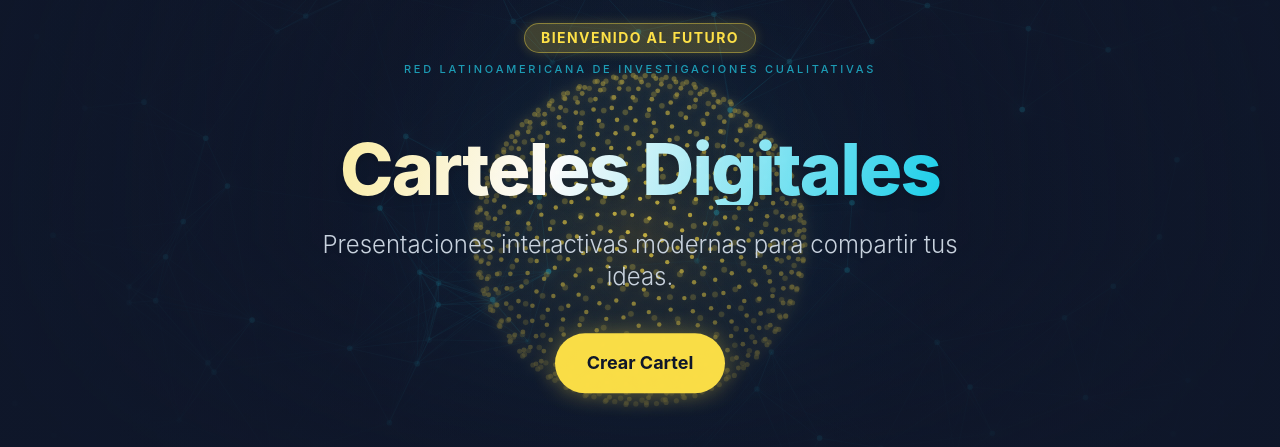
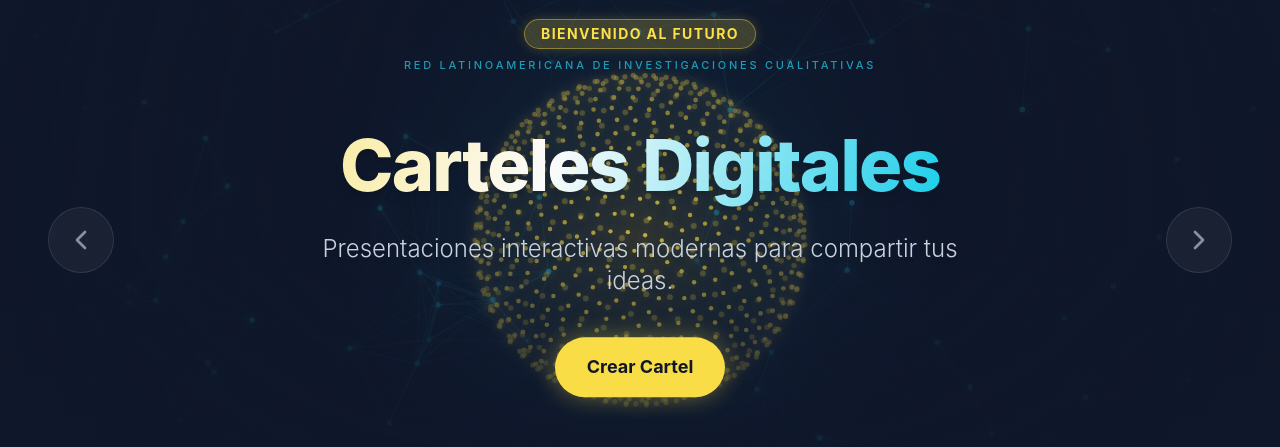
Before and after one commit to Gill3010/relaticV2, a React (Vite) app: page / in a window 1280 px wide. Shown: the part 250-697 px from the top of the page. Built offline with nearby package versions, Linux system fonts and the light colour scheme.

Commit message:
feat: añadir navegación manual con chevrons al Hero y reinicio de temporizador

```diff
--- a/src/components/sections/Hero.tsx
+++ b/src/components/sections/Hero.tsx
@@ -1,5 +1,6 @@
 import { useState, useEffect, useRef } from 'react';
 import { motion, AnimatePresence, useScroll, useTransform } from 'framer-motion';
+import { ChevronLeft, ChevronRight } from 'lucide-react';
 
 // Deterministic pseudo-random (seeded) — keeps scatter positions stable across resizes
 const pr = (seed: number) => {
@@ -49,7 +50,10 @@ export function Hero() {
             setCurrentSlide(prev => (prev + 1) % slides.length);
         }, 5000);
         return () => clearInterval(timer);
-    }, [slides.length]);
+    }, [currentSlide, slides.length]); // Restarts timer when currentSlide changes
+
+    const handleNext = () => setCurrentSlide((prev) => (prev + 1) % slides.length);
+    const handlePrev = () => setCurrentSlide((prev) => (prev - 1 + slides.length) % slides.length);
 
     // ── Canvas: globe + background network ──────────────────────────────────
     useEffect(() => {
@@ -367,7 +371,7 @@ export function Hero() {
 
             {/* Hero text content — fade + scale on scroll exit */}
             <motion.div
-                className="relative z-10 text-center px-4 max-w-4xl mx-auto flex flex-col items-center"
+                className="relative z-10 text-center px-14 md:px-24 max-w-5xl mx-auto flex flex-col items-center"
                 style={{ opacity: contentOpacity, scale: contentScale }}
             >
                 {/* Badge block */}
@@ -395,7 +399,7 @@ export function Hero() {
                         transition={{ duration: 0.5 }}
                         className="flex flex-col items-center"
                     >
-                        <h1 className="text-5xl md:text-7xl font-extrabold tracking-tight mb-6 drop-shadow-lg hero-title-gradient">
+                        <h1 className="text-5xl md:text-7xl font-extrabold tracking-tight mb-6 pb-2 drop-shadow-lg hero-title-gradient">
                             {slides[currentSlide].title}
                         </h1>
 
@@ -412,6 +416,23 @@ export function Hero() {
                     </motion.div>
                 </AnimatePresence>
             </motion.div>
+
+            {/* Navigation Arrows */}
+            <button
+                onClick={handlePrev}
+                className="absolute left-4 md:left-12 top-1/2 -translate-y-1/2 z-20 p-2 md:p-4 rounded-full bg-white/5 backdrop-blur-md border border-white/10 text-white/50 hover:text-cta hover:border-cta/40 hover:bg-cta/10 hover:scale-110 active:scale-95 transition-all duration-300 group/arrow"
+                aria-label="Anterior slide"
+            >
+                <ChevronLeft className="w-5 h-5 md:w-8 md:h-8 transition-transform group-hover/arrow:-translate-x-0.5" />
+            </button>
+
+            <button
+                onClick={handleNext}
+                className="absolute right-4 md:right-12 top-1/2 -translate-y-1/2 z-20 p-2 md:p-4 rounded-full bg-white/5 backdrop-blur-md border border-white/10 text-white/50 hover:text-cta hover:border-cta/40 hover:bg-cta/10 hover:scale-110 active:scale-95 transition-all duration-300 group/arrow"
+                aria-label="Siguiente slide"
+            >
+                <ChevronRight className="w-5 h-5 md:w-8 md:h-8 transition-transform group-hover/arrow:translate-x-0.5" />
+            </button>
 
             {/* Slider dots */}
             <div className="absolute bottom-6 left-1/2 -translate-x-1/2 flex gap-3 z-20">
```
